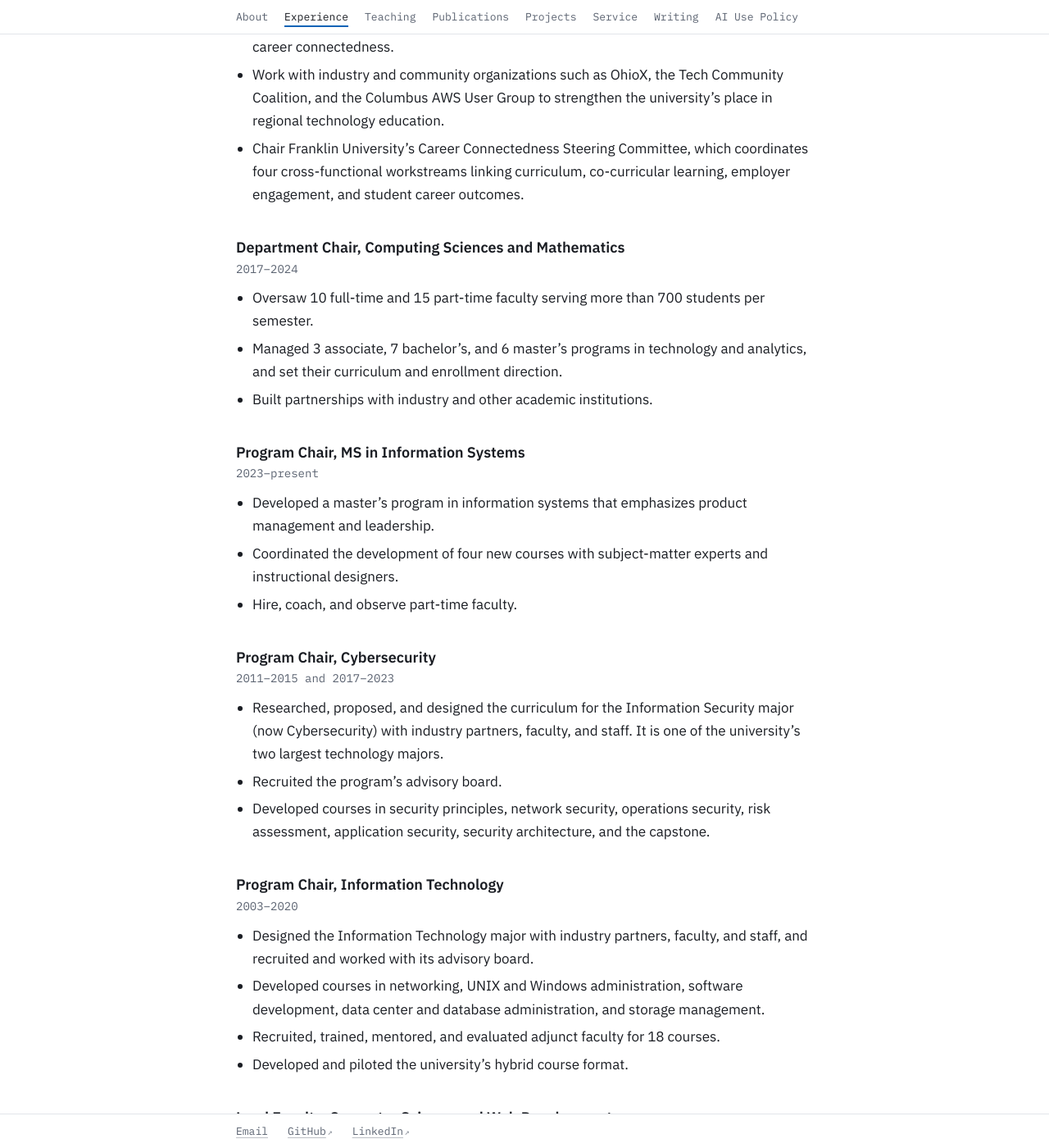
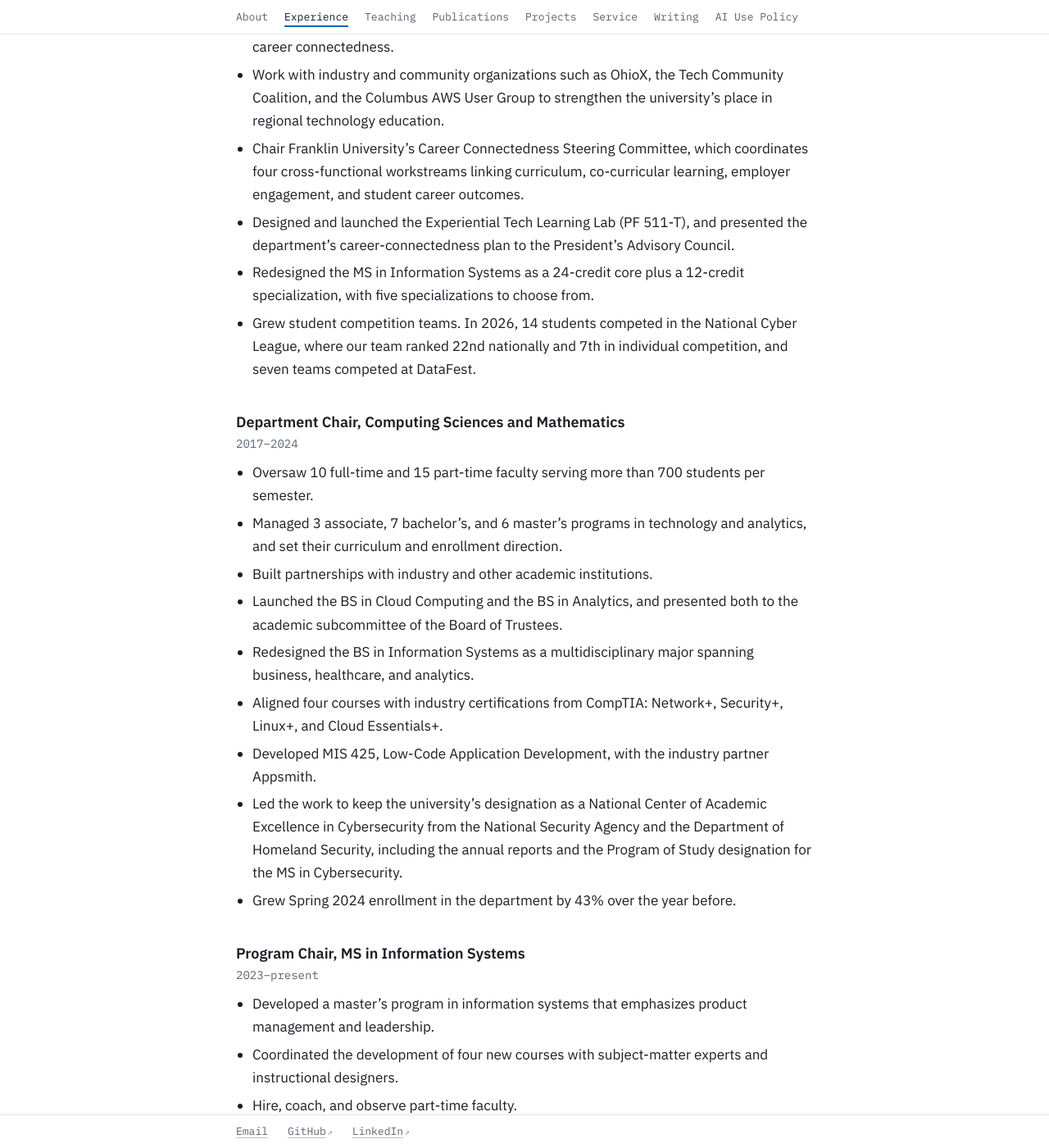
Before and after one commit to toddawhittaker/toddawhittaker.github.io, a Jekyll site: the page built from docs/experience/index.md, in a window 1280 px wide and 1400 px high, scrolled down 1213 px. Shown: the whole window at 82% size. Built offline with Jekyll 4.4.1, drawn with Linux system fonts in a browser that asks for light colours; our own code applies the rules of GitHub Pages for plain Markdown files.

Commit message:
Add major accomplishments from self-evaluations to Experience and Service

```diff
--- a/docs/experience/index.md
+++ b/docs/experience/index.md
@@ -27,6 +27,9 @@ title: Experience
 - Partner with the Dean and Provost on AI-integrated curriculum, academic integrity, and career connectedness.
 - Work with industry and community organizations such as OhioX, the Tech Community Coalition, and the Columbus AWS User Group to strengthen the university's place in regional technology education.
 - Chair Franklin University's Career Connectedness Steering Committee, which coordinates four cross-functional workstreams linking curriculum, co-curricular learning, employer engagement, and student career outcomes.
+- Designed and launched the Experiential Tech Learning Lab (PF 511-T), and presented the department's career-connectedness plan to the President's Advisory Council.
+- Redesigned the MS in Information Systems as a 24-credit core plus a 12-credit specialization, with five specializations to choose from.
+- Grew student competition teams. In 2026, 14 students competed in the National Cyber League, where our team ranked 22nd nationally and 7th in individual competition, and seven teams competed at DataFest.
 
 ### Department Chair, Computing Sciences and Mathematics
 2017–2024
@@ -35,6 +38,12 @@ title: Experience
 - Oversaw 10 full-time and 15 part-time faculty serving more than 700 students per semester.
 - Managed 3 associate, 7 bachelor's, and 6 master's programs in technology and analytics, and set their curriculum and enrollment direction.
 - Built partnerships with industry and other academic institutions.
+- Launched the BS in Cloud Computing and the BS in Analytics, and presented both to the academic subcommittee of the Board of Trustees.
+- Redesigned the BS in Information Systems as a multidisciplinary major spanning business, healthcare, and analytics.
+- Aligned four courses with industry certifications from CompTIA: Network+, Security+, Linux+, and Cloud Essentials+.
+- Developed MIS 425, Low-Code Application Development, with the industry partner Appsmith.
+- Led the work to keep the university's designation as a National Center of Academic Excellence in Cybersecurity from the National Security Agency and the Department of Homeland Security, including the annual reports and the Program of Study designation for the MS in Cybersecurity.
+- Grew Spring 2024 enrollment in the department by 43% over the year before.
 
 ### Program Chair, MS in Information Systems
 2023–present
```
Also changed, not shown: docs/service/index.md (+1 -0 lines).
